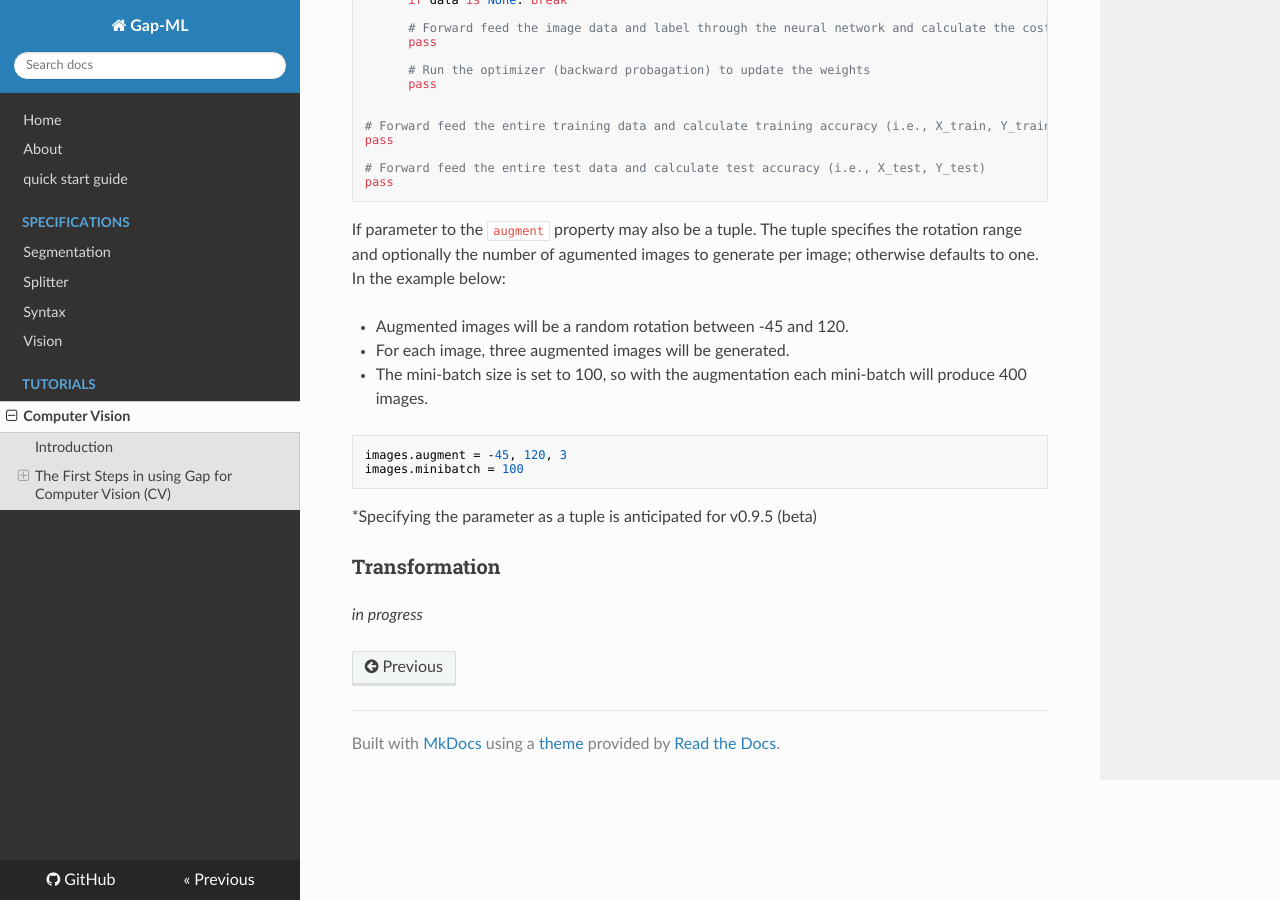
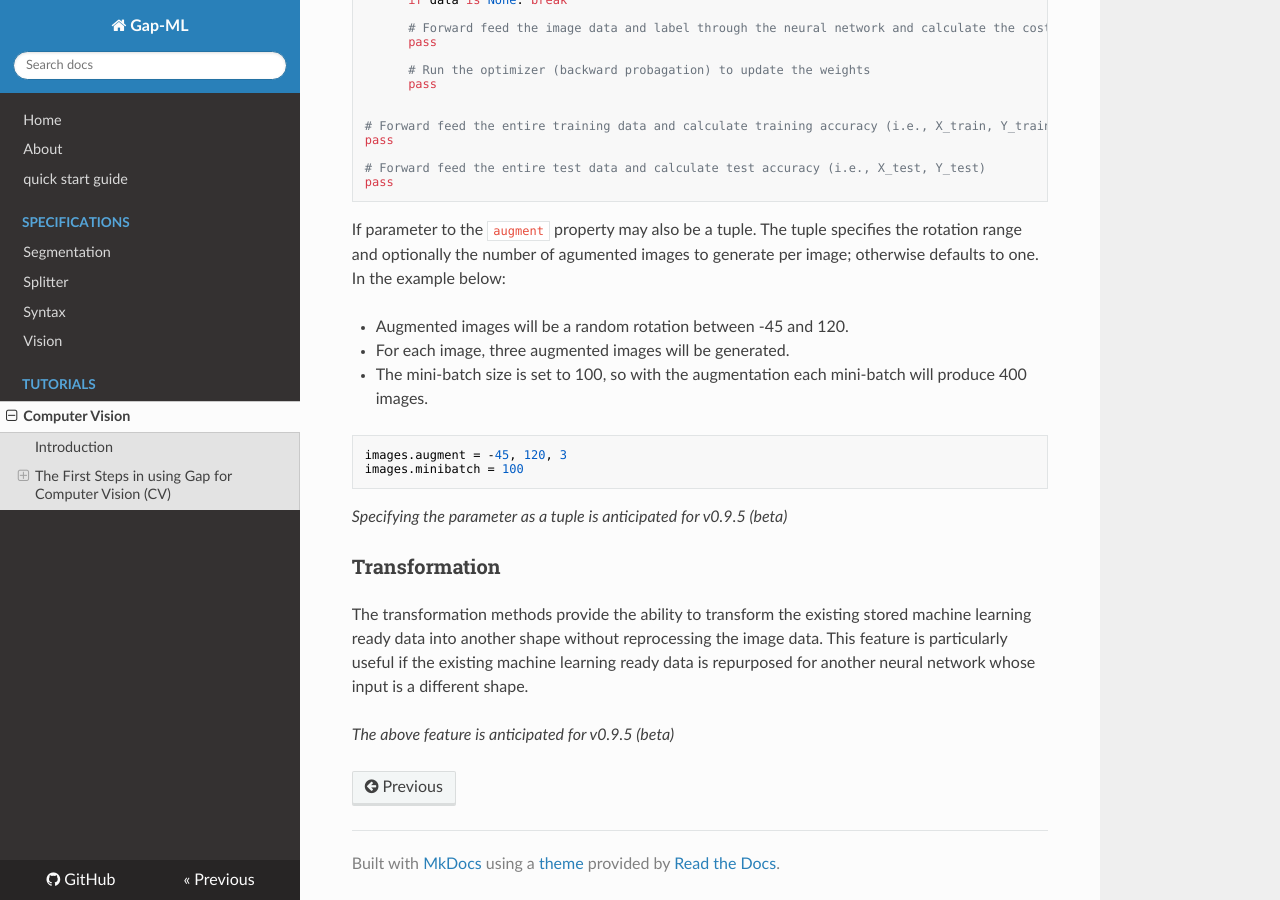
Before and after one commit to andrewferlitsch/Gap, an MkDocs documentation site: the page built from docs/tutorials/computer_vision.md, in a window 1280 px wide and 900 px high, scrolled down 16354 px. Built offline with MkDocs 1.6.1, drawn with Linux system fonts in a browser that asks for light colours; nearby versions of some CDN libraries.

Commit message:
Update computer_vision.md

````diff
--- a/docs/tutorials/computer_vision.md
+++ b/docs/tutorials/computer_vision.md
@@ -639,8 +639,10 @@ If parameter to the `augment` property may also be a tuple. The tuple specifies
 images.augment = -45, 120, 3
 images.minibatch = 100
 ```
-*Specifying the parameter as a tuple is anticipated for v0.9.5 (beta)
+*Specifying the parameter as a tuple is anticipated for v0.9.5 (beta)*
 
 ### Transformation
 
-*in progress*
+The transformation methods provide the ability to transform the existing stored machine learning ready data into another shape without reprocessing the image data. This feature is particularly useful if the existing machine learning ready data is repurposed for another neural network whose input is a different shape.
+
+*The above feature is anticipated for v0.9.5 (beta)*
````
